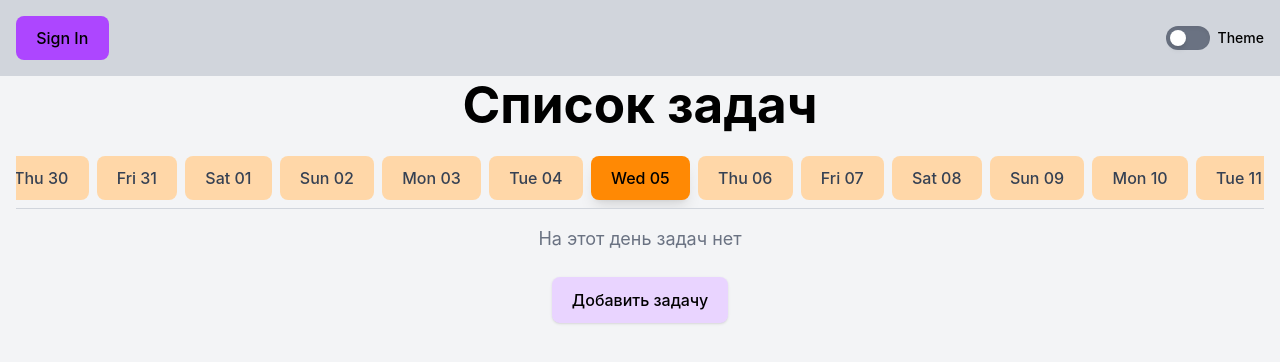
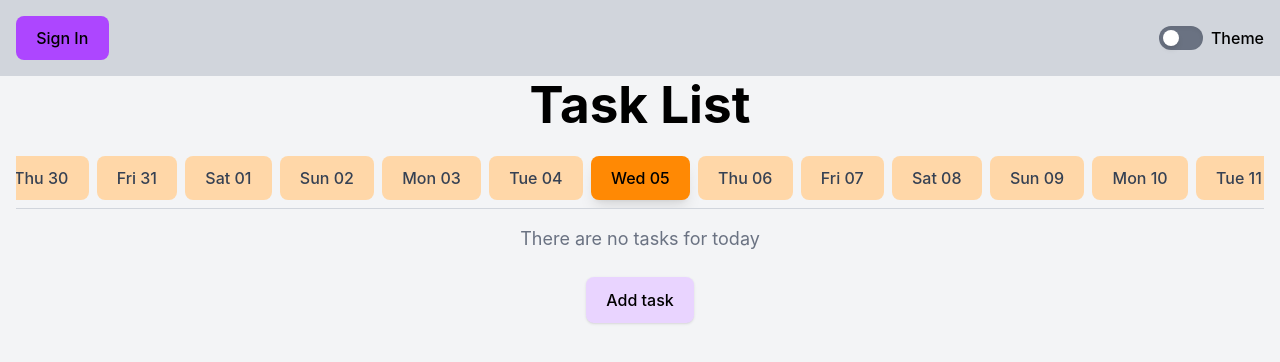
Before and after one commit to RomanBurdeiny/calendar, a React (Vite) app: page / in a window 1280 px wide. Shown: the top 362 px of the page. Built offline with nearby package versions, Linux system fonts and the light colour scheme.

Commit message:
fixed task layot

```diff
--- a/package.json
+++ b/package.json
@@ -12,6 +12,7 @@
   "dependencies": {
     "@tailwindcss/vite": "^4.0.0",
     "date-fns": "^4.1.0",
+    "firebase": "^11.8.0",
     "react": "^18.3.1",
     "react-datepicker": "^8.0.0",
     "react-dom": "^18.3.1",
--- a/src/components/Button.tsx
+++ b/src/components/Button.tsx
@@ -2,13 +2,13 @@ import { ButtonProps } from "./types";
 
 const Button: React.FC<ButtonProps> = ({ onClick, children, className = "", isDarkMode }) => {
   const baseClass = isDarkMode
-    ? "bg-gray-700 text-white"
-    : "bg-blue-200 hover:bg-blue-300 text-black";
+    ? "text-white"
+    : "text-black";
 
   return (
     <button
       onClick={onClick}
-      className={`px-4 py-2 rounded transition ${baseClass} ${className}`}
+      className={`px-4 py-2 rounded transition duration-1000 ${baseClass} ${className}`}
     >
       {children}
     </button>
--- a/src/components/Header.tsx
+++ b/src/components/Header.tsx
@@ -23,6 +23,7 @@ const Header: React.FC<HeaderProps> = ({ theme, toggleTheme }) => {
             onChange={toggleTheme}
             children={'Theme'}
             isDarkMode={isDarkMode}
+            textClassName={`${isDarkMode ? 'text-white' : 'text-black'}`}
           />
         </div>
 
--- a/src/components/Task.tsx
+++ b/src/components/Task.tsx
@@ -12,34 +12,43 @@ const Task: React.FC<TaskProps> = ({ id, title, description, completed, onEdit,
     ? "bg-gray-900 "
     : "bg-white "}`}
     data-task-id={id}>
-      <h2 className={`text-xl font-bold break-words
+      <h2 className={`text-xl text-start font-bold break-words transition duration-300
       ${completed
         ? `line-through ${isDarkMode ? 'text-gray-400' : 'text-gray-400'}`
         : `${isDarkMode ? 'text-gray-300' : 'text-black'}`}`}>
         {title}
       </h2>
-      <p className={`mt-2 break-words ${!description && "italic"}
+      <p className={`mt-2 text-start break-words transition duration-300 ${!description && "italic"}
         ${completed
           ? `line-through ${isDarkMode ? 'text-gray-400' : 'text-gray-400'}`
           : `${isDarkMode ? 'text-gray-300' : 'text-black'}`}
         `}>
         {description || '"no description"'}
       </p>
-      <div className="flex gap-4 mt-4 items-center flex-wrap">
-        <Button onClick={onEdit}
-        children={'Редактировать'}
+      <div className="flex justify-around gap-4 mt-4 flex-col">
+        <div className="flex justify-start gap-4">
+          <Button
+          className={`${isDarkMode? 'bg-blue-900 hover:bg-blue-700' : 'bg-blue-500 hover:bg-blue-300'}`}
+          onClick={onEdit}
+          children={'Edit'}
           isDarkMode={isDarkMode}/>
           <Button className={`hover:bg-red-500 ${isDarkMode
             ? 'bg-red-800'
             : 'bg-red-600'}`}
             onClick={onDelete}
-          children={'Удалить'}
+            children={'Delete'}
             isDarkMode={isDarkMode} />
+        </div>
         <ToggleSwitch
+          textClassName={`${completed
+          ? `line-through ${isDarkMode ? 'text-gray-400' : 'text-gray-400'}`
+          : `${isDarkMode ? 'text-gray-300' : 'text-black'}`}
+        `}
           checked={completed}
           onChange={onToggleComplete}
-          children
-          isDarkMode/>
+          isDarkMode={isDarkMode}
+          children={'Active'}
+          />
       </div>
     </div>
   );
--- a/src/components/TaskList.tsx
+++ b/src/components/TaskList.tsx
@@ -110,7 +110,7 @@ const TaskList: React.FC<TaskListProps> = ({ theme, toggleTheme }) => {
     <div className={`min-h-screen w-full flex flex-col items-center transition-colors duration-500 ${isDark ? 'bg-gray-800' : 'bg-gray-100'}`}>
       <Header theme={theme} toggleTheme={toggleTheme} />
       <div className="max-w-screen-xl mx-auto px-4">
-        <h1 className={`text-2xl font-bold mb-4 transition-colors duration-500 ${isDark ? 'text-white' : 'text-black'}`}>Список задач</h1>
+        <h1 className={`text-2xl font-bold mb-4 transition-colors duration-500 ${isDark ? 'text-white' : 'text-black'}`}>Task List</h1>
         <div ref={scrollRef} className={`scrollbar-custom overflow-x-auto whitespace-nowrap flex gap-2 p-2 border-b scrollbar-hide transition-colors duration-500 ${isDark ? 'border-gray-600' : 'border-gray-300'}`}>
           {dates.map((date) => {
             const formattedDate = format(date, "E dd");
@@ -145,9 +145,9 @@ const TaskList: React.FC<TaskListProps> = ({ theme, toggleTheme }) => {
         </div>
 
         {filteredTasks.length === 0 ? (
-          <p className="text-gray-500 dark:text-gray-400 text-lg mt-4">На этот день задач нет</p>
+          <p className="text-gray-500 dark:text-gray-400 text-lg mt-4">There are no tasks for today</p>
         ) : (
-          <div className="grid grid-cols-1 md:grid-cols-2 gap-4 justify-items-center mt-4">
+          <div className="grid grid-cols-4 gap-y-6 justify-items-center mt-4">
             {filteredTasks.map((task) => (
               <Task
                 key={task.id}
@@ -163,7 +163,7 @@ const TaskList: React.FC<TaskListProps> = ({ theme, toggleTheme }) => {
 
         <Button
           onClick={handleAddTask}
-          children={'Добавить задачу'}
+          children={'Add task'}
           isDarkMode={isDark}
           className={`mt-6 px-6 py-3 rounded shadow transition-colors ${isDark ? 'bg-purple-600 hover:bg-purple-700' : 'bg-purple-200 hover:bg-purple-300'}`}
         />
--- a/src/components/TaskModal.tsx
+++ b/src/components/TaskModal.tsx
@@ -38,16 +38,16 @@ const TaskModal: React.FC<TaskModalProps> = ({ isOpen, onClose, onSave, isDarkMo
           className={`text-xl font-bold text-center
             ${isDarkMode ? 'text-white' : 'text-black'}`}
         >
-          Добавить задачу
+          Adding a task
         </h2>
 
         <Controller
           name="title"
           control={control}
-          rules={{ required: "Заголовок обязателен" }}
+          rules={{ required: "Title is required" }}
           render={({ field, fieldState }) => (
             <div>
-              <input {...field} className={inputClass} placeholder="Введите заголовок" />
+              <input {...field} className={inputClass} placeholder="Title" />
               {fieldState.error && <p className="text-red-500 text-sm">{fieldState.error.message}</p>}
             </div>
           )}
@@ -57,7 +57,7 @@ const TaskModal: React.FC<TaskModalProps> = ({ isOpen, onClose, onSave, isDarkMo
           name="description"
           control={control}
           render={({ field }) => (
-            <textarea {...field} className={inputClass} placeholder="Введите описание" />
+            <textarea {...field} className={inputClass} placeholder="Description" />
           )}
         />
 
@@ -68,7 +68,7 @@ const TaskModal: React.FC<TaskModalProps> = ({ isOpen, onClose, onSave, isDarkMo
             <DatePicker
               selected={new Date(field.value)}
               onChange={(date) => field.onChange(date?.toISOString().split("T")[0])}
-              dateFormat="yyyy-MM-dd"
+              dateFormat="yyyy.MM.dd"
               className={'w-full border px-4 py-2 rounded-md mt-2'}
             />
           )}
@@ -79,7 +79,7 @@ const TaskModal: React.FC<TaskModalProps> = ({ isOpen, onClose, onSave, isDarkMo
           control={control}
           render={({ field }) => (
             <div className="mt-4 mb-4 flex items-center justify-between">
-              <ToggleSwitch checked={field.value} onChange={field.onChange} children={'Задача выполнена'} isDarkMode={isDarkMode} />
+              <ToggleSwitch checked={field.value} onChange={field.onChange} children={'Task completed'} isDarkMode={isDarkMode} />
             </div>
           )}
         />
@@ -87,13 +87,13 @@ const TaskModal: React.FC<TaskModalProps> = ({ isOpen, onClose, onSave, isDarkMo
         <div className="flex justify-between space-x-4">
           <Button onClick={onClose}
           isDarkMode={isDarkMode}
-          className="bg-gray-200"
-          children={'Отмена'}/>
+          className={`${isDarkMode? 'bg-blue-900 hover:bg-blue-700' : 'bg-blue-600 hover:bg-blue-400'}`}
+          children={'Cancel'}/>
           <Button
             onClick={handleSubmit(handleSave)}
             isDarkMode={isDarkMode}
             className={`hover:bg-green-500 ${isDarkMode ? 'bg-green-800' : 'bg-green-600'}`}
-            children={'Сохранить'}/>
+            children={'Save'}/>
         </div>
       </div>
     </div>
--- a/src/components/ToggleSwitch.tsx
+++ b/src/components/ToggleSwitch.tsx
@@ -1,6 +1,6 @@
 import { ToggleSwitchProps } from "./types";
 
-const ToggleSwitch: React.FC<ToggleSwitchProps> = ({ checked, onChange, children, isDarkMode }) => {
+const ToggleSwitch: React.FC<ToggleSwitchProps> = ({ checked, onChange, children, isDarkMode, textClassName}) => {
   return (
     <label className="inline-flex items-center cursor-pointer space-x-2">
       <input
@@ -28,7 +28,7 @@ const ToggleSwitch: React.FC<ToggleSwitchProps> = ({ checked, onChange, children
           ${checked ? 'translate-x-5' : ''}`}
         />
       </div>
-      <span className={`text-sm font-medium ${isDarkMode ? 'text-white' : 'text-black'}`}>
+      <span className={textClassName + `text-sm font-medium transition duration-300`}>
         {children}
       </span>
     </label>
--- a/src/components/types.tsx
+++ b/src/components/types.tsx
@@ -38,6 +38,7 @@ export interface ToggleSwitchProps {
   onChange: () => void;
   children: React.ReactNode;
   isDarkMode: boolean;
+  textClassName?: string;
 }
 
 export interface ButtonProps {
```
Also changed, not shown: 1 other file (tests, documents, lock files or other folders). Lines whose indentation alone changed are shown as unchanged.
